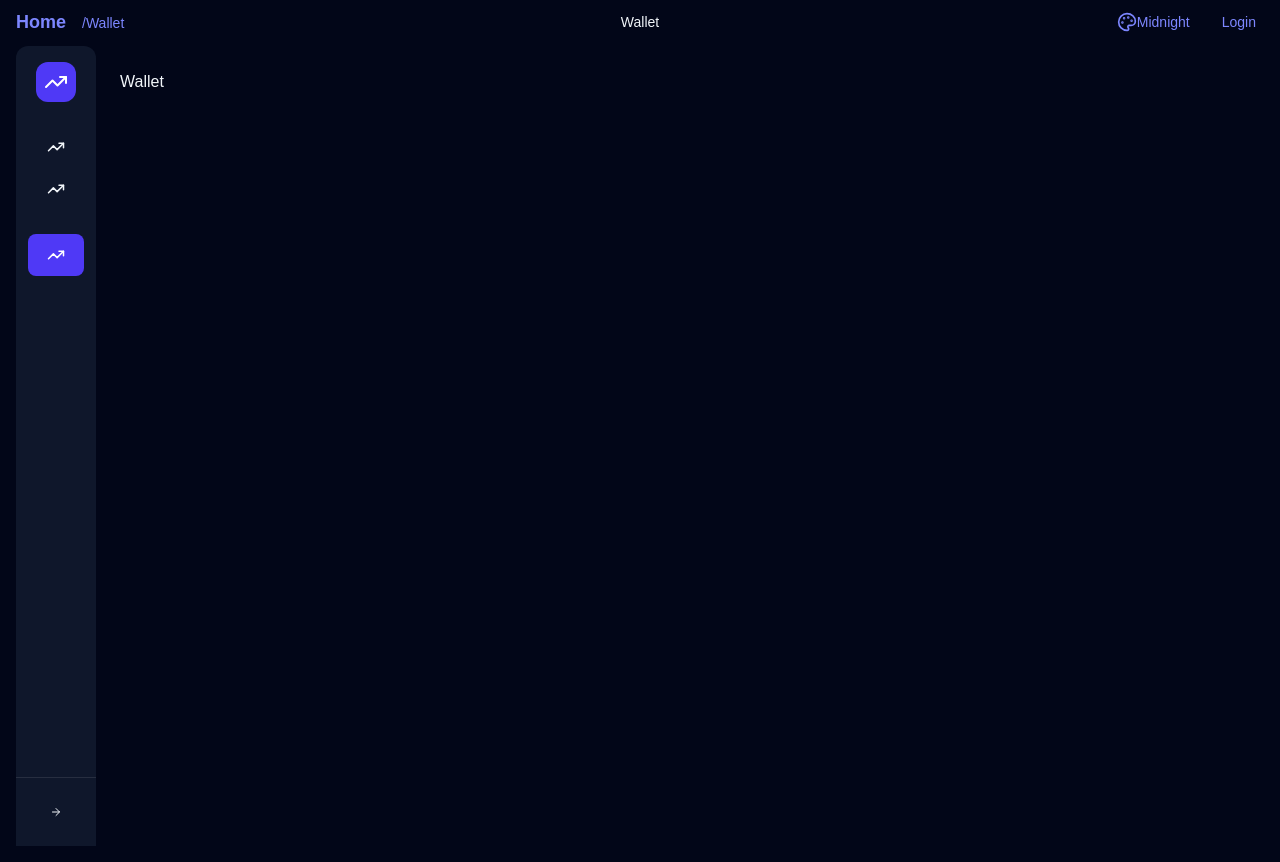
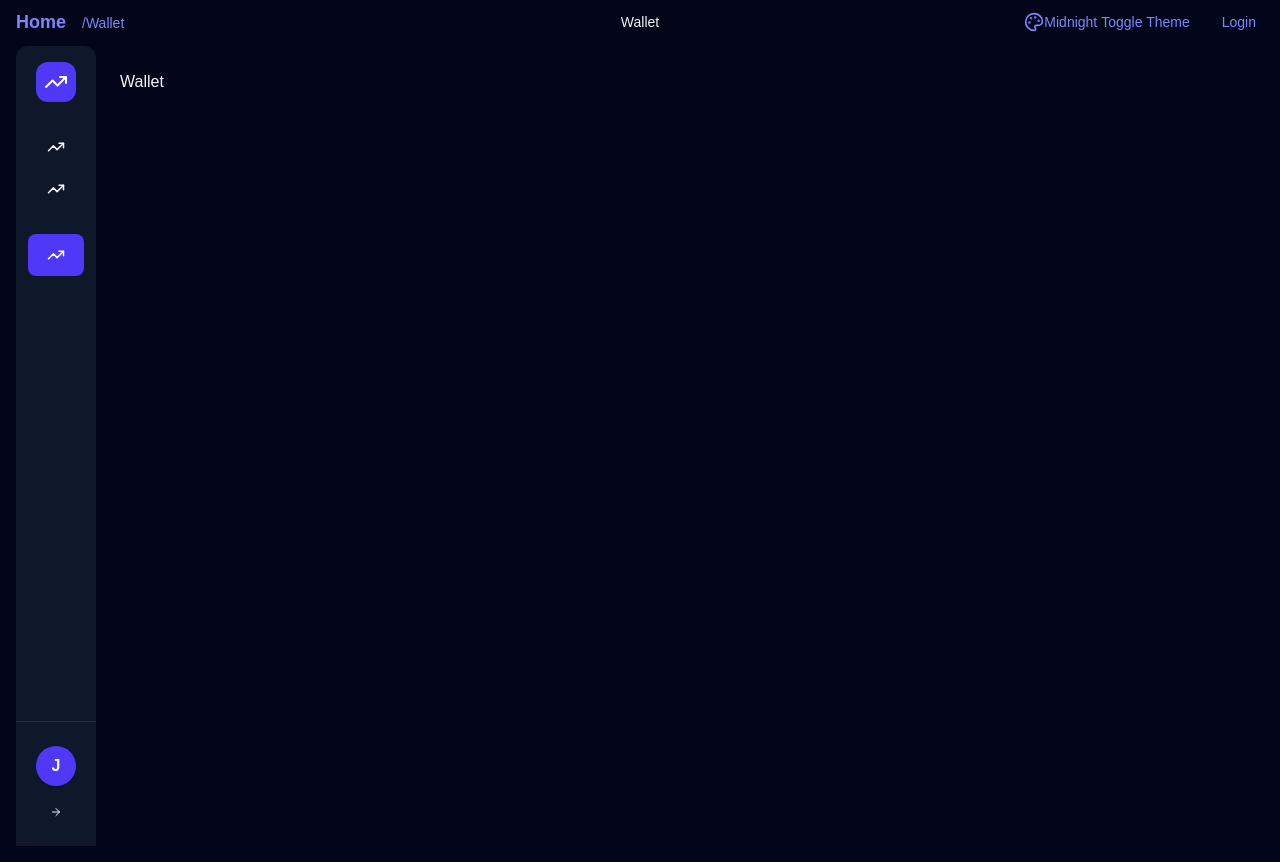
Before and after one commit to anilsworld2000/next-ui-playground, a Next.js app: page /wallet in a window 1280 px wide. Built offline with nearby package versions, Linux system fonts and the light colour scheme.

Commit message:
added user section
added user info section for navbars

```diff
--- a/app/components/Layouts/DashboardLayout.tsx
+++ b/app/components/Layouts/DashboardLayout.tsx
@@ -2,7 +2,14 @@
 import { ReactNode } from "react";
 import VerticalNavbar from "../NavBars/VerticalNavBar";
 import { NavGroup, NavItem } from "@/app/types";
-import HorizontalNavBar from "../NavBars/HontalNavBar";
+import HorizontalNavBar from "../NavBars/HorizontalNavBar";
+
+type UserSectionType = {
+    name: string;
+    email?: string;
+    avatarUrl?: string;
+    isVertical?: boolean;
+};
 
 interface DashboardLayoutProps {
     children: ReactNode;
@@ -10,9 +17,10 @@
     verticalNavbarTitle: string;
     verticalNavbarIcon?: React.ReactNode;
     verticalGroups: NavGroup[]; // type NavGroup[] if you want strict typing
+    UserSectionType?: UserSectionType; // Optional prop to pass user info to UserSection
 }
 
-export default function DashboardLayout({ children, horizontalItems, verticalNavbarTitle, verticalNavbarIcon, verticalGroups }: DashboardLayoutProps) {
+export default function DashboardLayout({ children, horizontalItems, verticalNavbarTitle, verticalNavbarIcon, verticalGroups, UserSectionType }: DashboardLayoutProps) {
     return (
         <div className="flex min-h-screen">
             {/* First column: vertical nav bar */}
@@ -20,13 +28,16 @@
                 title={verticalNavbarTitle}
                 icon={verticalNavbarIcon}
                 groups={verticalGroups}
+                addUserSection={!!UserSectionType?.isVertical} // Pass boolean to control UserSection rendering
             />
 
             {/* Second column: split into two rows */}
             <div className="flex flex-col flex-1">
                 {/* Row 1: horizontal nav bar */}
                 <div className="">
-                    <HorizontalNavBar items={horizontalItems} />
+                    <HorizontalNavBar items={horizontalItems}
+                    addUserSection={!!!UserSectionType?.isVertical} // Pass boolean to control UserSection rendering
+                    />
                 </div>
 
                 {/* Row 2: children content */}
--- a/app/components/NavBars/HontalNavBar.tsx
+++ /dev/null
@@ -1,30 +0,0 @@
-"use client";
-import { useTheme } from "@/app/hooks/ThemeContext";
-import { NavItem } from "@/app/types";
-import cnClassNames from "@/app/utils";
-import Link from "next/link";
-
-interface HorizontalNavBarProps {
-    items: NavItem[];
-    rightContent?: React.ReactNode; // e.g. selected dashboard name
-}
-
-export default function HorizontalNavBar({ items, rightContent }: HorizontalNavBarProps) {
-    const theme = useTheme();
-    return (
-        <nav className={cnClassNames(`flex flex-row justify-between items-center`)}>
-            <div className="flex gap-4">
-                {items?.map((item) => (
-                    <Link
-                        key={item.id}
-                        href={item.href}
-                        className={cnClassNames(theme.theme.primaryText, theme.theme.hoverBg, 'p-2 rounded-xl text-sm font-medium items-center gap-1 flex')}
-                    >
-                        {item.icon ? item.icon : item.name}
-                    </Link>
-                ))}
-            </div>
-            {rightContent && <div className="text-slate-800 text-sm">{rightContent}</div>}
-        </nav>
-    );
-}
--- /dev/null
+++ b/app/components/NavBars/HorizontalNavBar.tsx
@@ -0,0 +1,55 @@
+"use client";
+import { useTheme } from "@/app/hooks/ThemeContext";
+import { NavItem } from "@/app/types";
+import cnClassNames from "@/app/utils";
+import Link from "next/link";
+import UserSection from "../UserSections/UserSection";
+
+interface HorizontalNavBarProps {
+    items: NavItem[];
+    rightContent?: React.ReactNode;
+    addUserSection: boolean;
+}
+
+export default function HorizontalNavBar({ items, rightContent, addUserSection }: HorizontalNavBarProps) {
+    const theme = useTheme();
+
+    return (
+        <nav className={cnClassNames("flex flex-row justify-between items-center w-full")}>
+            {/* Left Side: Navigation Links */}
+            <div className="flex gap-4">
+                {items?.map((item) => (
+                    <Link
+                        key={item.id}
+                        href={item.href}
+                        className={cnClassNames(
+                            theme.theme.primaryText,
+                            theme.theme.hoverBg,
+                            'p-2 rounded-xl text-sm font-medium items-center gap-1 flex'
+                        )}
+                    >
+                        {item.icon && <span>{item.icon}</span>}
+                        <span>{item.name}</span>
+                    </Link>
+                ))}
+            </div>
+
+            {/* Right Side: Content + User Section */}
+            <div className="flex items-center gap-6">
+                {rightContent && (
+                    <div className="text-slate-500 text-sm font-medium border-r pr-6 hidden md:block">
+                        {rightContent}
+                    </div>
+                )}
+
+                {addUserSection && (
+                    <UserSection
+                        name="John Doe"
+                        email="john@doe.com"
+                        layout="horizontal"
+                    />
+                )}
+            </div>
+        </nav>
+    );
+}
--- a/app/components/NavBars/TopNavBar.tsx
+++ b/app/components/NavBars/TopNavBar.tsx
@@ -2,7 +2,7 @@
 import Link from "next/link";
 import { useSelectedRoute } from "../../hooks/CurrentRoute";
 import { useSelectedDashboard } from "../../hooks/SelectedDashboardContext";
-import HorizontalNavBar from "./HontalNavBar";
+import HorizontalNavBar from "./HorizontalNavBar";
 import { NavItem } from "@/app/types";
 import ThemeButton from "../Buttons/ThemeButton";
 import cnClassNames from "@/app/utils";
--- a/app/components/NavBars/VerticalNavBar.tsx
+++ b/app/components/NavBars/VerticalNavBar.tsx
@@ -7,11 +7,13 @@
 import Button from "../Buttons/Button";
 import ToolTip from "../ToolTips/ToolTip";
 import { ArrowRightIcon } from "lucide-react";
+import UserSection from "../UserSections/UserSection";
 
 interface VerticalNavbarProps {
     title: string;
     icon?: React.ReactNode;
     groups: NavGroup[];
+    addUserSection: boolean; // Optional prop to include UserSection at the bottom
 }
 
 export default function VerticalNavbar(props: VerticalNavbarProps) {
@@ -81,8 +83,22 @@
                             ))}
                         </nav>
 
+
+
                         {/* Bottom Toggle Section */}
                         <div className="mt-auto p-4 border-t border-white/10">
+                            {/* User Profile */}
+                            {
+                                props.addUserSection && (
+                                    <UserSection
+                                        name="John Doe"
+                                        email="john@example.com"
+                                        isCollapsed={!isSidebarOpen}
+                                        layout="vertical"
+                                    />
+                                )
+                            }
+
                             <div
                                 onClick={() => setSidebarOpen(!isSidebarOpen)}
                                 className={cnClassNames(
--- /dev/null
+++ b/app/components/UserSections/UserSection.tsx
@@ -0,0 +1,94 @@
+"use client";
+import { useState, useRef, useEffect } from "react";
+import { useTheme } from "@/app/hooks/ThemeContext";
+import cnClassNames from "@/app/utils";
+import ToolTip from "../ToolTips/ToolTip";
+
+interface UserSectionProps {
+    name: string;
+    email?: string;
+    avatarUrl?: string;
+    isCollapsed?: boolean;
+    layout?: "vertical" | "horizontal";
+    onSignOut?: () => void; // Pass sign-out logic here
+}
+
+export default function UserSection({ name, email, avatarUrl, isCollapsed, layout, onSignOut }: UserSectionProps) {
+    const theme = useTheme();
+    const [isOpen, setIsOpen] = useState(false);
+    const menuRef = useRef<HTMLDivElement>(null);
+
+    // Close menu when clicking outside
+    useEffect(() => {
+        const handleClickOutside = (event: MouseEvent) => {
+            if (menuRef.current && !menuRef.current.contains(event.target as Node)) {
+                setIsOpen(false);
+            }
+        };
+        document.addEventListener("mousedown", handleClickOutside);
+        return () => document.removeEventListener("mousedown", handleClickOutside);
+    }, []);
+
+    return (
+        <div className="relative" ref={menuRef}>
+            <div
+                onClick={() => setIsOpen(!isOpen)}
+                className={cnClassNames(
+                    "group flex items-center p-2 rounded-xl transition-all cursor-pointer",
+                    theme.theme.hoverBg,
+                    isCollapsed ? "justify-center" : "gap-3",
+                )}
+            >
+                {/* Avatar */}
+                <div className={cnClassNames(
+                    "flex items-center justify-center shrink-0 rounded-full font-bold text-white w-10 h-10 shadow-sm",
+                    theme.theme.primary
+                )}>
+                    {avatarUrl ? <img src={avatarUrl}
+                        title={name} className="rounded-full" /> : name.charAt(0).toUpperCase()}
+                </div>
+
+                {/* Name - only if not collapsed or is horizontal */}
+                {(!isCollapsed || layout === "horizontal") && (
+                    <div className="flex flex-col truncate max-w-[120px]">
+                        <span className={cnClassNames("text-sm font-semibold truncate", theme.theme.primaryText)}>{name}</span>
+                        {email && <span className="text-xs opacity-60 truncate">{email}</span>}
+                    </div>
+                )}
+
+                {isCollapsed && layout === "vertical" && <ToolTip title={name} />}
+            </div>
+
+            {/* The Dropdown Menu */}
+            {isOpen && (
+                <div className={cnClassNames(
+                    "absolute z-[100] w-48 border rounded-xl shadow-2xl p-2 animate-in fade-in zoom-in-95 duration-100",
+                    theme.theme.bg,
+                    // Position logic: Top for Vertical, Bottom for Horizontal
+                    layout === "vertical" ? "bottom-full left-0 mb-2" : "top-full right-0 mt-2"
+                )}>
+                    <div className="px-3 py-2 border-b mb-1">
+                        <p className={cnClassNames(theme.theme.primaryText, "text-xs uppercase font-bold")}>Account</p>
+                    </div>
+                    <button
+                        className={cnClassNames("w-full text-left px-3 py-2 text-sm rounded-lg",
+                            theme.theme.hoverBg,
+                            theme.theme.primaryText
+                        )}
+                    >
+                        Profile Settings
+                    </button>
+                    <button
+                        onClick={onSignOut}
+                        className={cnClassNames("w-full text-left px-3 py-2 text-sm rounded-lg",
+                            theme.theme.hoverBg,
+                            theme.theme.primaryText,
+                        )}
+                    >
+                        Sign Out
+                    </button>
+                </div>
+            )}
+        </div>
+    );
+}
--- a/app/wallet/layout.tsx
+++ b/app/wallet/layout.tsx
@@ -46,6 +46,12 @@
             verticalNavbarTitle='FinPulse'
             verticalNavbarIcon={<TrendingUp className="text-white" size={24} />}
             verticalGroups={navGroups}
+            UserSectionType={{
+                name: '',
+                email: '',
+                avatarUrl: '',
+                isVertical: true
+            }}
         >
             {children}
         </DashboardLayout>
```
